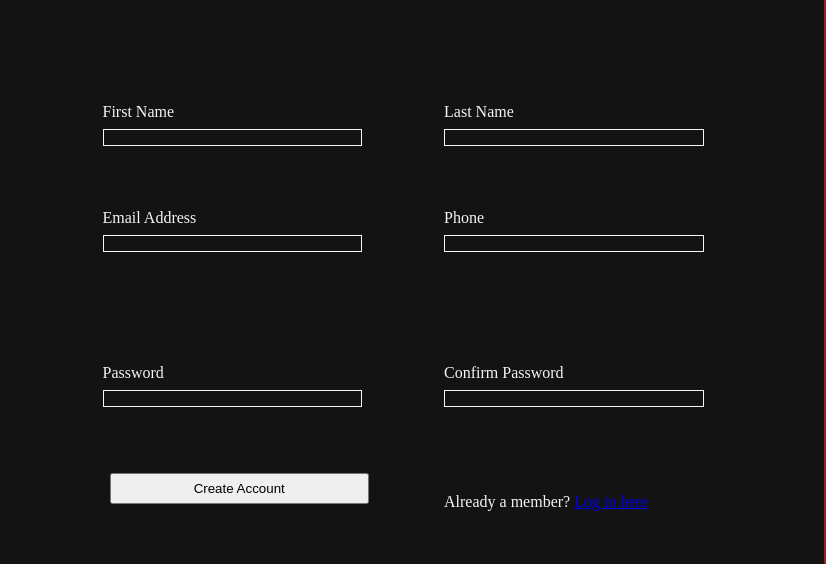
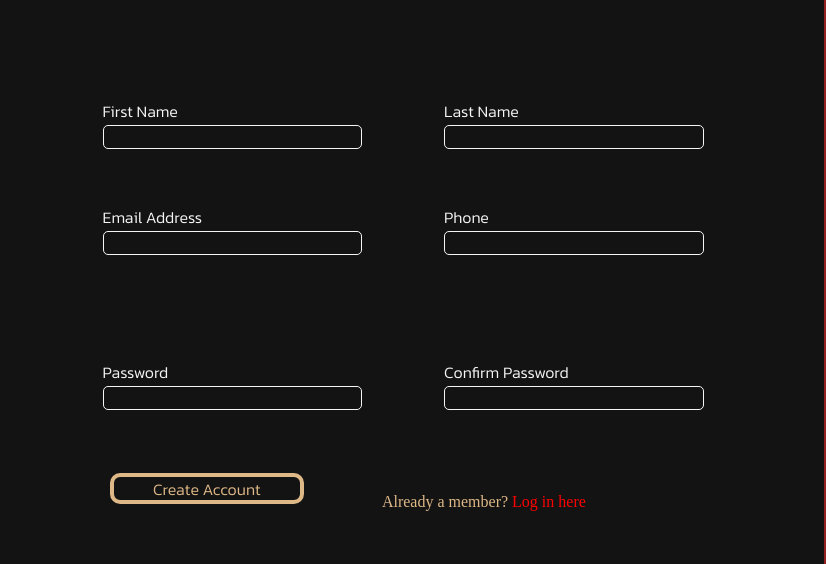
Before and after one commit to 10234567Z/sign-up-form, a plain HTML site: page index.html in a window 1280 px wide. Shown: the part 204-768 px from the top of the page, 454-1280 px from the left. Drawn offline with Linux system fonts and the light colour scheme.

Commit message:
Complete the form styling

```diff
--- a/index.html
+++ b/index.html
@@ -52,7 +52,7 @@
                     </div>
                     <div class="telArea">
                         <label for="telephone">Phone<br></label>
-                        <input type="tel" id="telephone" maxlength="10" required>
+                        <input type="tel" maxlength="10" minlength="10" pattern="[0-9\/]*" id="telephone" required>
                     </div>
                     <div class="initialPassArea">
                         <label for="password">Password<br></label>
--- a/styles.css
+++ b/styles.css
@@ -168,13 +168,34 @@ form{
 
 button{
     height: 100%;
-    width: 100%;
+    width: 75%;
+    border-radius: 10px;
+    outline: none !important;
+    border: 4px solid burlywood;
+    color: burlywood;
+    font-family: 'Kanit', sans-serif;
+    background-color: #131313;
+    font-size: 1rem;
+}
+
+:focus{
+    opacity: 0.9;
 }
 
 form > p {
-    grid-area: 4/3;
+    grid-area: 4/span 4;
     align-self: end;
     padding: 3px;
+    color: burlywood;
+}
+
+form > p > a{
+    color: red;
+    text-decoration: none;
+}
+
+form > p > a:hover{
+    color: burlywood;
 }
 
 form > div{
@@ -184,11 +205,31 @@ form > div{
 }
 
 input{
+    outline: none !important;
     width: 95%;
     background-color: #131313;
     border: 1px solid whitesmoke;
+    border-radius: 5px;
+    color: whitesmoke;
+    padding-left: 2px;
+    transition: all 0.3s;
+    height: 3vh;
 }
 
 .blankArea{
     order: 3;
 }
+
+input:focus:valid{
+    outline: none !important;
+    border: 1px solid burlywood;
+}
+
+input:focus:invalid{
+    outline: none !important;
+    border: 1px solid red;
+}
+
+label{
+    font-family: 'Kanit', sans-serif;
+}
```
